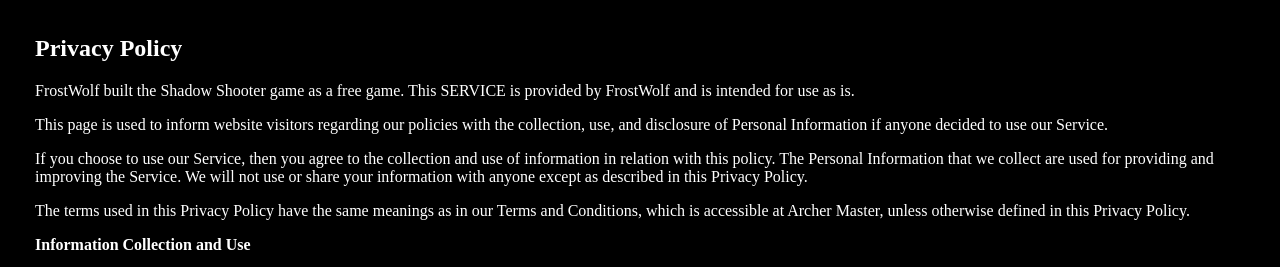
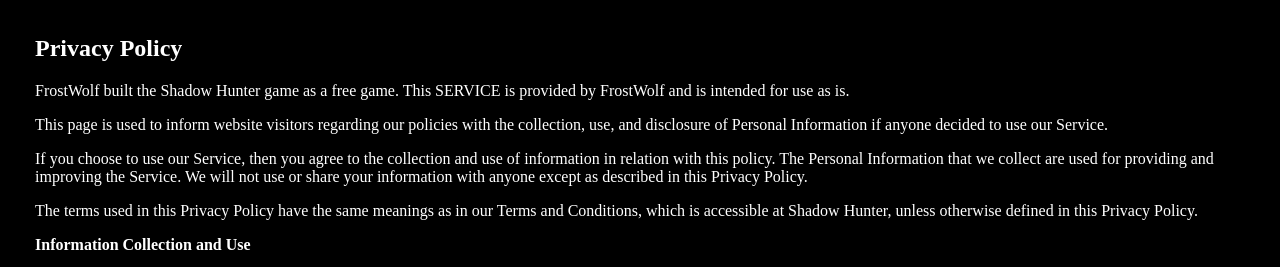
Before and after one commit to antoinefotso/Shadow-Shooter-policy, a plain HTML site: page index.html in a window 1280 px wide. Shown: the top 267 px of the page. Drawn offline with Linux system fonts and the light colour scheme.

Commit message:
Update index.html

```diff
--- a/index.html
+++ b/index.html
@@ -8,7 +8,7 @@
 </style>
 <body>
 <h2>Privacy Policy</h2>
-<p>FrostWolf built the Shadow Shooter game as a free game. This SERVICE is provided by FrostWolf  and is intended
+<p>FrostWolf built the Shadow Hunter game as a free game. This SERVICE is provided by FrostWolf  and is intended
     for use as is.</p>
 <p>This page is used to inform website visitors regarding our policies with the collection, use, and
     disclosure of Personal Information if anyone decided to use our Service.</p>
@@ -17,7 +17,7 @@
     improving the Service. We will not use or share your information with anyone except as described
     in this Privacy Policy.</p>
 <p>The terms used in this Privacy Policy have the same meanings as in our Terms and Conditions,
-    which is accessible at Archer Master, unless otherwise defined in this Privacy Policy.</p>
+    which is accessible at Shadow Hunter, unless otherwise defined in this Privacy Policy.</p>
 
 <p><strong>Information Collection and Use</strong></p>
 <p>For a better experience while using our Service, we may require you to provide us with certain
```
